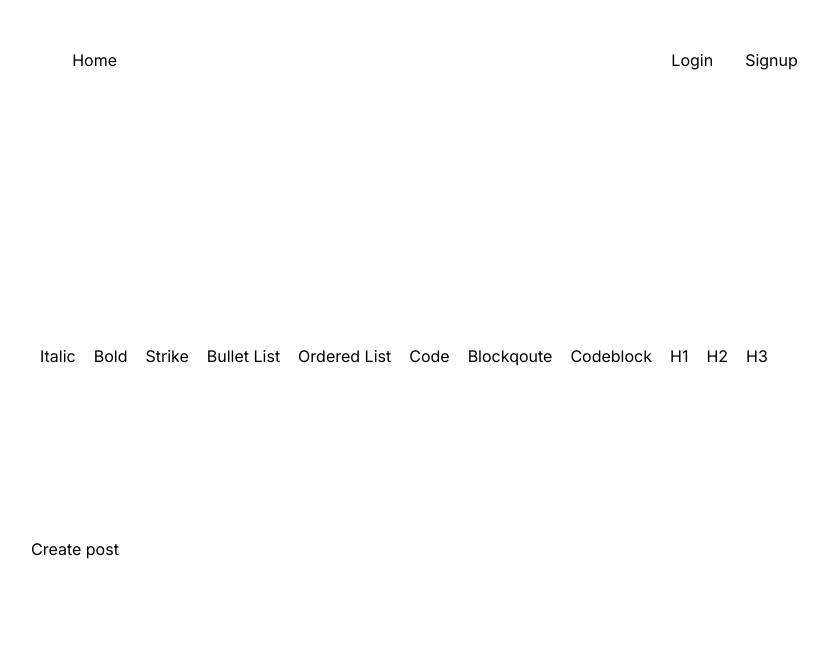
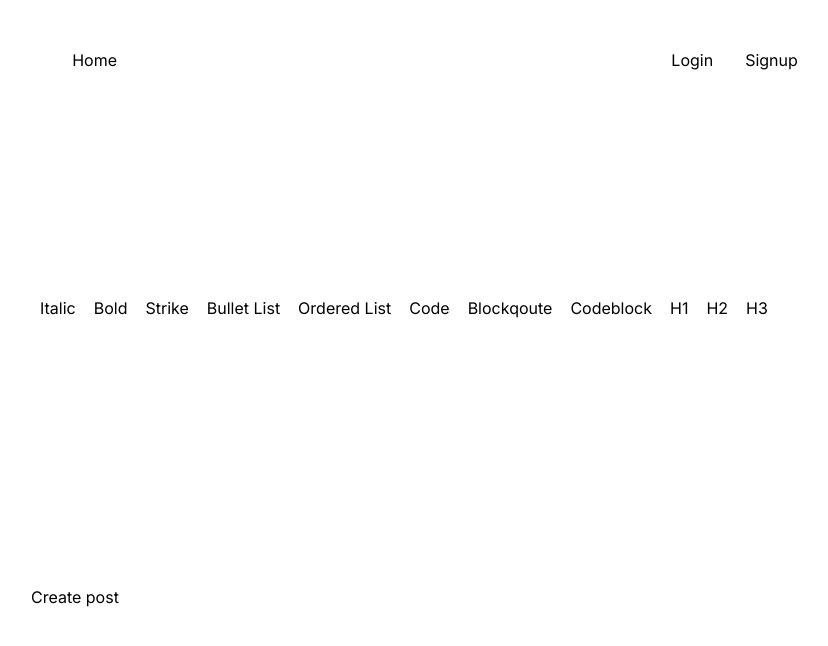
Before and after one commit to LucioFurnari/Blog-Client, a Next.js app: page /submit in a window 1280 px wide. Shown: the top 646 px of the page, without its empty margins (209-1037 px from the left). Built offline with nearby package versions, Linux system fonts and the light colour scheme; no server answers.

Commit message:
Minor style changes

```diff
--- a/src/components/Submit/Editor/TextEditor.tsx
+++ b/src/components/Submit/Editor/TextEditor.tsx
@@ -15,7 +15,7 @@ export default function TextEditor(props: { setEditorContent: (value: {}) => voi
     ],
     editorProps: {
       attributes: {
-        class: 'border-[1px] border-white h-40 p-2 xl:w-[800px] md:w-[600px] sm:w-[400px] text-white'
+        class: 'border-[1px] border-white rounded-md h-60 overflow-auto p-2 xl:w-[800px] md:w-[600px] sm:w-[400px] text-white mt-4'
       }
     },
     content: '<p>Write your post</p>',
```
